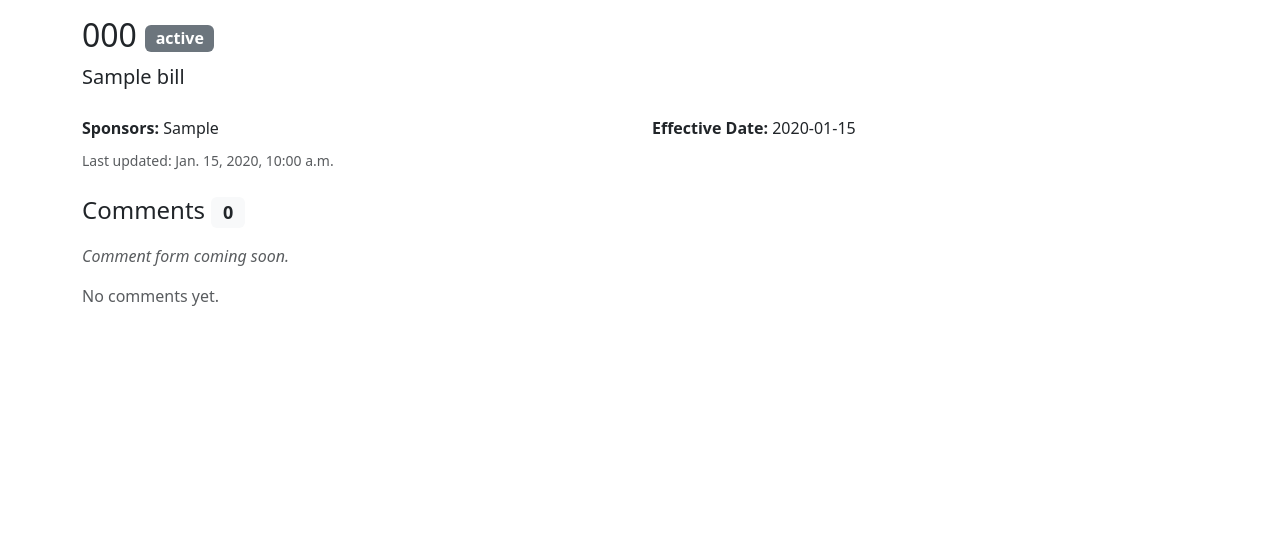
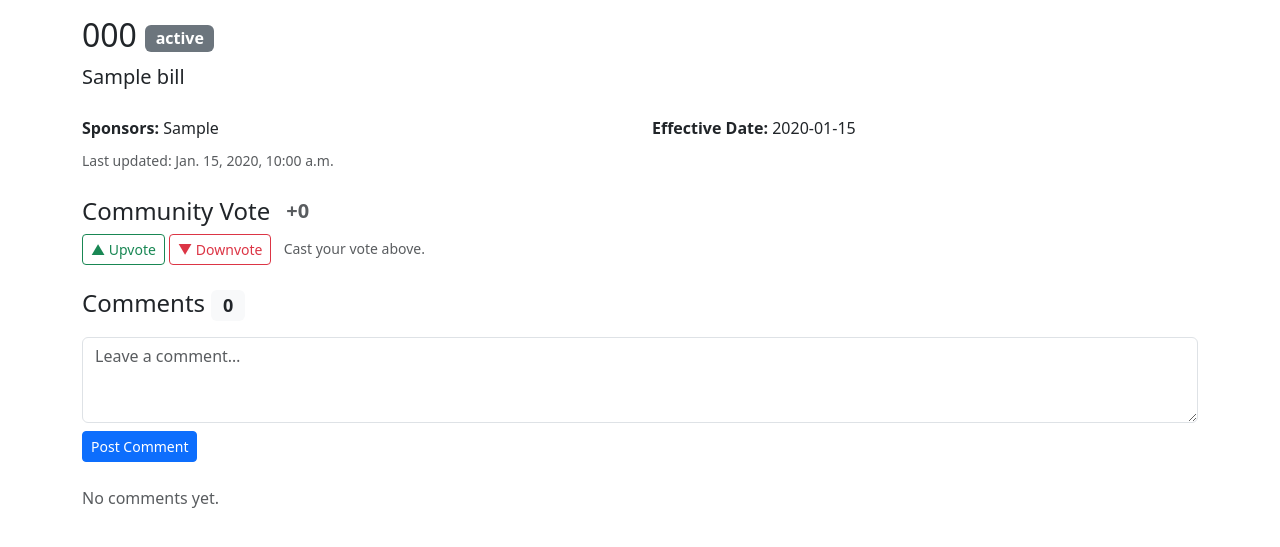
Before and after one commit to FloorIsGround/miniproject4JaceHesford, a Django app: page /bills/000/ in a window 1280 px wide. Shown: the part 104-651 px from the top of the page. Run offline with Django 5.2, Linux system fonts and the light colour scheme; a user stored in the database is signed in; tables that the repository leaves empty hold one stand-in row (values such as "Sample post"); a database or web service that is not in the repository returns one stand-in record (values such as "Sample title"); data that the repository does not hold is empty.

Commit message:
First pass at interaction systems for comments, and bill voting

```diff
--- a/bills/urls.py
+++ b/bills/urls.py
@@ -7,4 +7,7 @@ urlpatterns = [
     path("", views.home, name="home"),
     path("bills/", views.bill_list, name="bill_list"),
     path("bills/<str:bill_number>/", views.bill_detail, name="bill_detail"),
+    path("bills/<str:bill_number>/comment/", views.add_comment, name="add_comment"),
+    path("bills/<str:bill_number>/comment/<int:comment_id>/delete/", views.delete_comment, name="delete_comment"),
+    path("bills/<str:bill_number>/vote/", views.vote, name="vote"),
 ]
--- a/bills/views.py
+++ b/bills/views.py
@@ -1,6 +1,10 @@
-from django.shortcuts import render, get_object_or_404
+from django.shortcuts import render, get_object_or_404, redirect
+from django.contrib.auth.decorators import login_required
+from django.contrib import messages
+from django.db.models import Sum
 
-from .models import Bill
+from .models import Bill, Comment, Vote
+from .forms import CommentForm
 from . import services
 
 
@@ -27,8 +31,70 @@ def bill_detail(request, bill_number):
         from django.http import Http404
         raise Http404("Bill not found.")
     analyses = bill.analyses.select_related("created_by").order_by("-created_at")
+    comments = bill.comments.select_related("author").order_by("-created_at")
+    vote_total = bill.votes.aggregate(total=Sum("value"))["total"] or 0
+    user_vote = None
+    if request.user.is_authenticated:
+        try:
+            user_vote = bill.votes.get(user=request.user).value
+        except Vote.DoesNotExist:
+            pass
+    comment_form = CommentForm()
     return render(
         request,
         "bills/bill_detail.html",
-        {"bill": bill, "analyses": analyses},
+        {
+            "bill": bill,
+            "analyses": analyses,
+            "comments": comments,
+            "comment_form": comment_form,
+            "vote_total": vote_total,
+            "user_vote": user_vote,
+        },
     )
+
+
+@login_required
+def add_comment(request, bill_number):
+    if request.method != "POST":
+        return redirect("bills:bill_detail", bill_number=bill_number)
+    bill = get_object_or_404(Bill, pk=bill_number)
+    form = CommentForm(request.POST)
+    if form.is_valid():
+        Comment.objects.create(
+            bill=bill,
+            author=request.user,
+            body=form.cleaned_data["body"],
+        )
+    return redirect("bills:bill_detail", bill_number=bill_number)
+
+
+@login_required
+def delete_comment(request, bill_number, comment_id):
+    if request.method != "POST":
+        return redirect("bills:bill_detail", bill_number=bill_number)
+    comment = get_object_or_404(Comment, pk=comment_id, bill__bill_number=bill_number)
+    if comment.author == request.user or request.user.is_staff:
+        comment.delete()
+    return redirect("bills:bill_detail", bill_number=bill_number)
+
+
+@login_required
+def vote(request, bill_number):
+    if request.method != "POST":
+        return redirect("bills:bill_detail", bill_number=bill_number)
+    bill = get_object_or_404(Bill, pk=bill_number)
+    value = request.POST.get("value")
+    if value not in ("1", "-1"):
+        return redirect("bills:bill_detail", bill_number=bill_number)
+    value = int(value)
+    existing = Vote.objects.filter(bill=bill, user=request.user).first()
+    if existing:
+        if existing.value == value:
+            existing.delete()  # clicking the same button again removes the vote
+        else:
+            existing.value = value
+            existing.save()
+    else:
+        Vote.objects.create(bill=bill, user=request.user, value=value)
+    return redirect("bills:bill_detail", bill_number=bill_number)
--- a/templates/bills/bill_detail.html
+++ b/templates/bills/bill_detail.html
@@ -60,25 +60,69 @@
     </section>
 {% endif %}
 
+<section class="mb-4">
+    <div class="d-flex align-items-center gap-3 mb-2">
+        <h2 class="h4 mb-0">Community Vote</h2>
+        <span class="fs-5 fw-semibold {% if vote_total > 0 %}text-success{% elif vote_total < 0 %}text-danger{% else %}text-muted{% endif %}">
+            {{ vote_total|stringformat:"+d" }}
+        </span>
+    </div>
+    {% if user.is_authenticated %}
+        <form method="post" action="{% url 'bills:vote' bill.bill_number %}" class="d-inline">
+            {% csrf_token %}
+            <button type="submit" name="value" value="1"
+                class="btn btn-sm {% if user_vote == 1 %}btn-success{% else %}btn-outline-success{% endif %}">
+                ▲ Upvote
+            </button>
+            <button type="submit" name="value" value="-1"
+                class="btn btn-sm {% if user_vote == -1 %}btn-danger{% else %}btn-outline-danger{% endif %}">
+                ▼ Downvote
+            </button>
+        </form>
+        <small class="text-muted ms-2">
+            {% if user_vote == 1 %}You upvoted this bill.
+            {% elif user_vote == -1 %}You downvoted this bill.
+            {% else %}Cast your vote above.{% endif %}
+        </small>
+    {% else %}
+        <p><a href="{% url 'accounts:login' %}?next={{ request.path }}">Log in</a> to vote.</p>
+    {% endif %}
+</section>
+
 <section>
-    <h2 class="h4 mb-3">Comments <span class="badge bg-light text-dark">{{ bill.comments.count }}</span></h2>
+    <h2 class="h4 mb-3">Comments <span class="badge bg-light text-dark">{{ comments|length }}</span></h2>
 
     {% if user.is_authenticated %}
-        <p class="text-muted"><em>Comment form coming soon.</em></p>
+        <form method="post" action="{% url 'bills:add_comment' bill.bill_number %}" class="mb-4">
+            {% csrf_token %}
+            <div class="mb-2">
+                <textarea name="body" class="form-control" rows="3" placeholder="Leave a comment…" required></textarea>
+            </div>
+            <button type="submit" class="btn btn-primary btn-sm">Post Comment</button>
+        </form>
     {% else %}
-        <p>
+        <p class="mb-4">
             <a href="{% url 'accounts:login' %}?next={{ request.path }}">Log in</a>
             to leave a comment.
         </p>
     {% endif %}
 
-    {% for comment in bill.comments.all %}
+    {% for comment in comments %}
         <div class="card mb-2">
             <div class="card-body py-2">
                 <p class="mb-1">{{ comment.body }}</p>
-                <small class="text-muted">
-                    {{ comment.author.username }} — {{ comment.created_at|date:"N j, Y" }}
-                </small>
+                <div class="d-flex justify-content-between align-items-center">
+                    <small class="text-muted">
+                        {{ comment.author.username }} — {{ comment.created_at|date:"N j, Y" }}
+                    </small>
+                    {% if user == comment.author or user.is_staff %}
+                        <form method="post" action="{% url 'bills:delete_comment' bill.bill_number comment.pk %}"
+                              class="d-inline" onsubmit="return confirm('Delete this comment?');">
+                            {% csrf_token %}
+                            <button type="submit" class="btn btn-link btn-sm text-danger p-0">Delete</button>
+                        </form>
+                    {% endif %}
+                </div>
             </div>
         </div>
     {% empty %}
```
